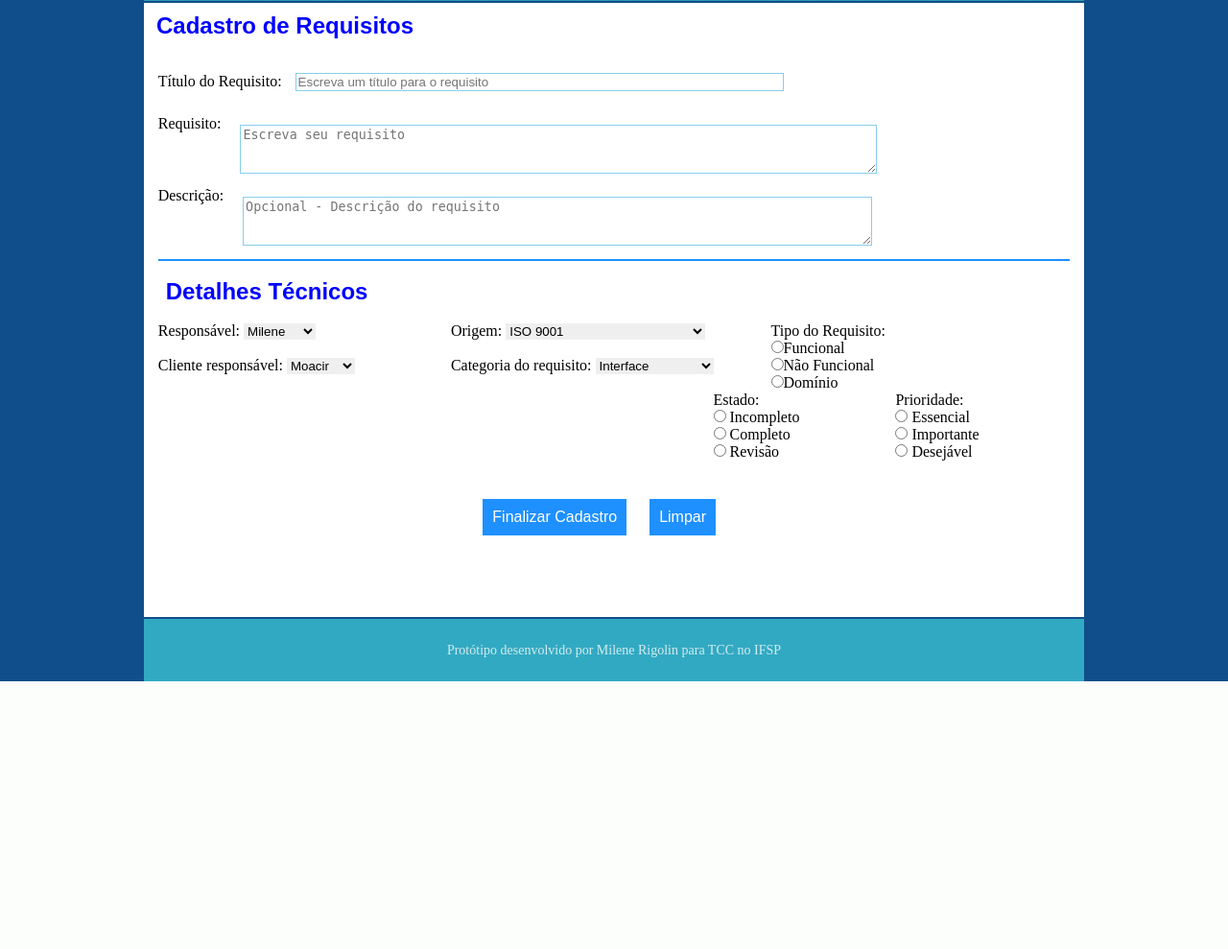
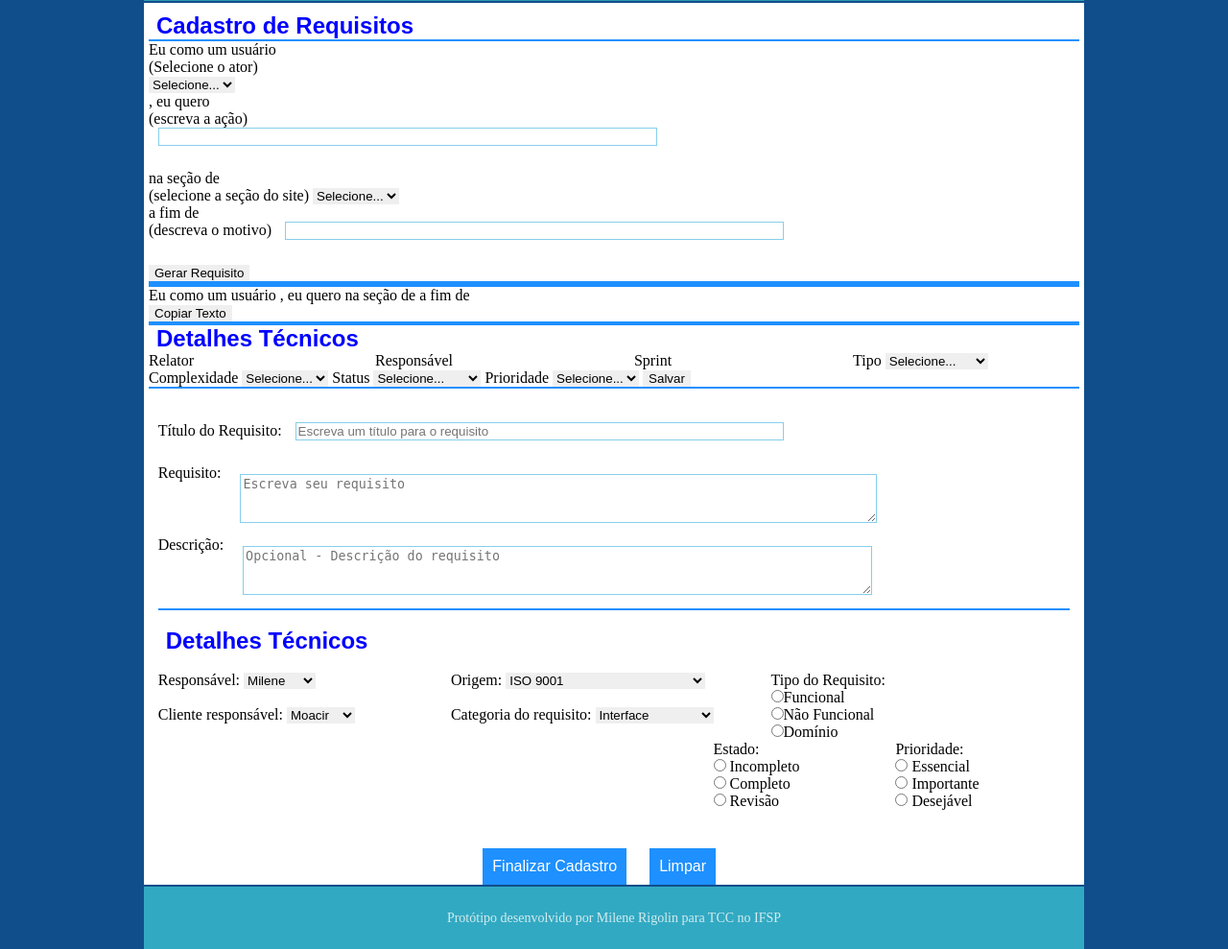
Before and after one commit to henriquegrasso/thor, a PHP site: page /cadastro_req.php in a window 1280 px wide. Shown: the part 228-1217 px from the top of the page at 96% size. Before the commit the page ends 938 px from the top, so only its background shows below. Run offline with PHP 8.4, Linux system fonts and the light colour scheme; a user stored in the database is signed in; data comes from the database, SQL or seed files in the repository; data that the repository does not hold is empty.

Commit message:
Gerar Requisito e Cadastro de Informacoes

```diff
--- a/cadastro_req.php
+++ b/cadastro_req.php
@@ -4,10 +4,165 @@
 	if(!isset($_SESSION['id'])){
 		header('Location: login.php?msg=0');
 	}
+
+	//if(!isset($_POST['id'])){
+		$ator = $_POST['select_Ator'];
+		$acao = $_POST['text_Acao'];
+		$secao = $_POST['select_Secao'];
+		$motivo = $_POST['text_Motivo'];
+
+		$string = 'Eu como um usuário ' . $ator . ' , eu quero ' . $acao . ' na seção de ' . $secao . ' a fim de ' . $motivo;
+	//}
+
+
 ?>
 			<article id = "content_cad">
 				<!-- definir cabeçalho do artigo -->
 					<h2> Cadastro de Requisitos</h2>
+
+
+					<hr>
+
+					<div id="formulario">
+						<form id="cad_requisito" method="post" action="cadastro_req.php" >
+						<div>
+							<label>Eu como um usuário </label>
+							<div>
+								<label>(Selecione o ator)</label>
+								<br>
+								<select id="select_Ator" name="select_Ator">
+
+									<option>Selecione...</option>
+									<?php if($con): ?>
+										<?php
+											$sql = "select * from ator";
+											$rs = mysqli_query($con, $sql);
+										?>
+										<?php while($linhaAtor = mysqli_fetch_array($rs)): ?>
+											<option><?php echo $linhaAtor['nome']; ?></option>
+										<?php endwhile; ?>
+									<?php endif; ?>
+
+								</select>
+							</div>
+							<label>, eu quero </label>
+							<div>
+								<label>(escreva a ação)</label>
+								<br>
+								<input type="text" id="text_Acao" name="text_Acao" class = "input_n">	</input>
+							</div>
+						</div>
+
+						<div>
+							<label>na seção de </label>
+							<div>
+								<label>(selecione a seção do site)</label>
+								<select id="select_secao" name="select_Secao">
+									<option>Selecione...</option>
+									<?php if($con): ?>
+										<?php
+											$sql = "select * from secao";
+											$rs = mysqli_query($con, $sql);
+										?>
+										<?php while($linhaSecao = mysqli_fetch_array($rs)): ?>
+											<option><?php echo $linhaSecao['nome']; ?></option>
+										<?php endwhile; ?>
+
+									<?php endif; ?>
+
+								</select>
+							</div>
+							<label> a fim de </label>
+							<div>
+								<label>(descreva o motivo)</label>
+								<input type="text" id="text_Motivo" name="text_Motivo" class = "input_n">	</input>
+							</div>
+						</div>
+
+						<input type="submit" name="submeter" value="Gerar Requisito">
+						</form>
+
+					</div>
+
+					<hr>
+					<hr>
+					<hr>
+
+					<div id="requisitoGerado"><?php echo  $string;?></div>
+					<button id="bt_Copiar" name="bt_Copiar" onClick="copiarTexto()">Copiar Texto</button>
+
+					<script type="text/javascript">
+					  function copiarTexto() {
+					    var textoCopiado = document.getElementById("requisitoGerado");
+					    textoCopiado.select();
+					    document.execCommand("Copy");
+					    alert("Texto Copiado: " + textoCopiado.value);
+					  }
+					</script>
+
+
+					<hr>
+					<hr>
+
+					<h2> Detalhes Técnicos </h2>
+
+					<form id="form_SalvarReq" name="form_SalvarReq" method="post">
+
+						<label name="lb_Relator">Relator</label>
+						<input type="text" name="text_Relator">
+
+						<label name="lb_Responsavel">Responsável</label>
+						<input type="text" name="text_Responsavel">
+
+						<label name="lb_Sprint">Sprint</label>
+						<input type="text" name="text_Sprint">
+
+						<label name="lb_Tipo">Tipo</label>
+						<select name="select_Tipo" id="select_Tipo">
+							<option>Selecione...</option>
+							<option>Funcional</option>
+							<option>Não-Funcional</option>
+							<option>Interface</option>
+						</select>
+
+						<br>
+
+						<label name="lb_Complexidade">Complexidade</label>
+						<select name="select_Complexidade" id="select_Complexidade">
+							<option>Selecione...</option>
+							<option>Baixa</option>
+							<option>Média</option>
+							<option>Alta</option>
+						</select>
+
+						<label name="lb_Status">Status</label>
+						<select name="select_Status" id="select_Status">
+							<option>Selecione...</option>
+							<option>Em Aberto</option>
+							<option>Em Progresso</option>
+							<option>Sob Aprovação</option>
+							<option>Finalizado</option>
+							<option>Cancelado</option>
+						</select>
+
+						<label name="lb_Prioridade">Prioridade</label>
+						<select name="select_Status" id="select_Status">
+							<option>Selecione...</option>
+							<option>Alta</option>
+							<option>Média</option>
+							<option>Baixa</option>
+						</select>
+
+
+						<input type="submit" name="bt_Salvar" value="Salvar">
+					</form>
+					<hr>
+
+
+
+
+
+
 
 					<div id = "form">
 						<form id = "cad_req" action = "insere_req.php" method = "POST">
```
Also changed, not shown: cadastro_informacoesRequisitos.php (added, +112 -0 lines), insere_reqs.php (added, +51 -0 lines), 1 other file.
